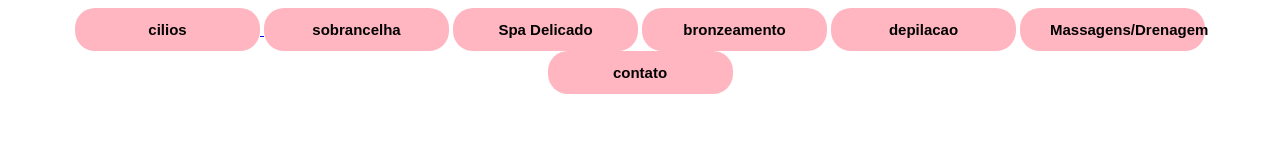
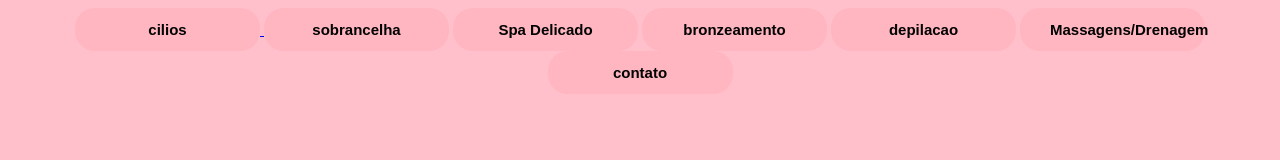
Before and after one commit to anabeatrizdasilvamendonca17/anabeauty-esteticas, a plain HTML site: page linksite.html in a window 1280 px wide. Drawn offline with Linux system fonts and the light colour scheme.

Commit message:
Update linksite.html

```diff
--- a/linksite.html
+++ b/linksite.html
@@ -4,7 +4,7 @@
 <style>
 body
     {
-     <div style="background-color:hotpink; padding:20px;
+      background: pink; (180deg, #fff0f5, #ffe4ec, #ffd6e7, #ffc2d6);
 </div>
 
     }
```
